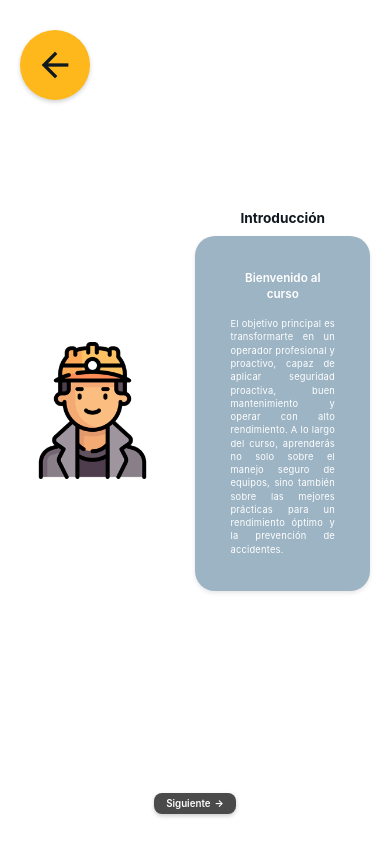
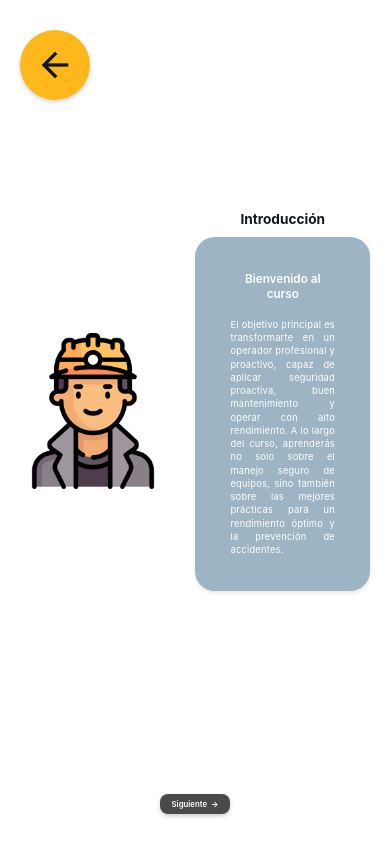
Before and after one commit to Nefta11/minecApp, a React Native app: screen /IntroduccionScreen in a window 390 px wide. Built offline with nearby package versions, Linux system fonts and the light colour scheme.

Commit message:
refactor: Adjust miner image width and button text size for improved layout consistency

```diff
--- a/app/components/home/Introduccion/IntroduccionScreen.tsx
+++ b/app/components/home/Introduccion/IntroduccionScreen.tsx
@@ -137,7 +137,7 @@ const styles = StyleSheet.create({
         marginTop: -80,
     },
     minerImage: {
-        width: width * 0.35,
+        width: width * 0.40,
         height: width * 0.45,
     },
     textSection: {
@@ -187,9 +187,9 @@ const styles = StyleSheet.create({
         flexDirection: 'row',
         alignItems: 'center',
         backgroundColor: '#4A4A4A',
-        paddingHorizontal: 12, // más pequeño
-        paddingVertical: 5, // más pequeño
-        borderRadius: 8, // más pequeño
+        paddingHorizontal: 12,
+        paddingVertical: 5,
+        borderRadius: 8,
         elevation: 3,
         shadowColor: '#000',
         shadowOffset: { width: 0, height: 2 },
@@ -199,13 +199,13 @@ const styles = StyleSheet.create({
         justifyContent: 'center',
     },
     nextButtonText: {
-        fontSize: width * 0.025, // más pequeño
+        fontSize: width * 0.020, // más pequeño
         fontWeight: '600',
         color: Colors.White,
         marginRight: 4, // más pequeño
     },
     nextArrow: {
-        fontSize: width * 0.025, // más pequeño
+        fontSize: width * 0.020, // más pequeño
         fontWeight: 'bold',
         color: Colors.White,
     },
```
